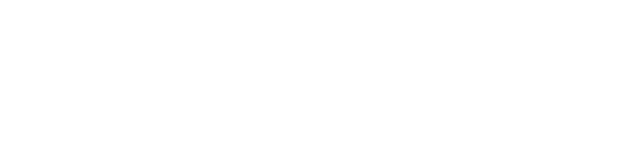
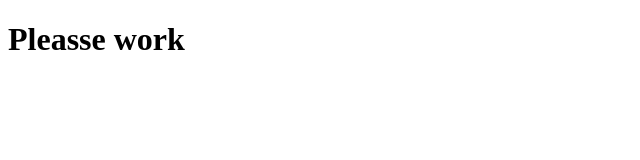
Before and after one commit to josefinemoerchh/git-in-a-group, a plain HTML site: page index.html in a window 1280 px wide. Shown: the whole page, without its empty margins (0-640 px from the left). Drawn offline with Linux system fonts and the light colour scheme.

Commit message:
added h1

```diff
--- a/index.html
+++ b/index.html
@@ -7,6 +7,6 @@
     <title>Document</title>
 </head>
 <body>
-
+    <h1>Pleasse work</h1>
 </body>
 </html>
```
